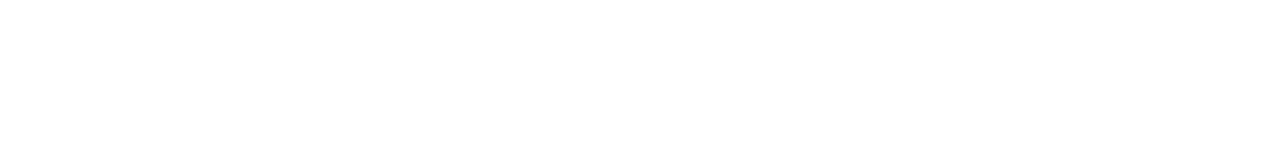
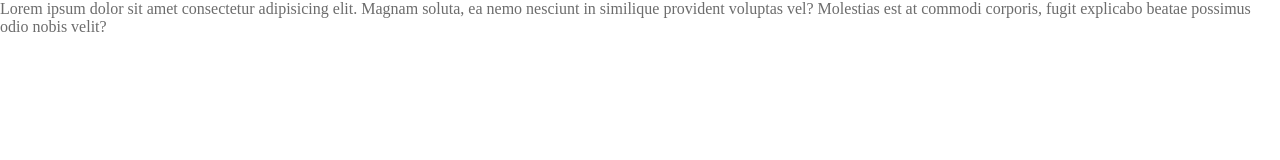
Before and after one commit to tthamisgabriel/projeto---Travelgram, a plain HTML site: page index.html in a window 1280 px wide. Drawn offline with Linux system fonts and the light colour scheme.

Commit message:
initial style guide

```diff
--- a/index.html
+++ b/index.html
@@ -7,6 +7,6 @@
     <link rel="stylesheet" href="styles/index.css">
 </head>
 <body>
-
+  <p>Lorem ipsum dolor sit amet consectetur adipisicing elit. Magnam soluta, ea nemo nesciunt in similique provident voluptas vel? Molestias est at commodi corporis, fugit explicabo beatae possimus odio nobis velit?</p>
 </body>
 </html>
--- a/styles/global.css
+++ b/styles/global.css
@@ -3,3 +3,18 @@
     padding: 0;
     box-sizing: border-box;
 }
+
+:root {
+   --brand-color: #EF5F4C;
+   --background-color: #FFFFFF;
+   --surface-color: #F5F5F5;
+   --skeleton-color: #D9D9D9;
+   --shape-transparency: #ffffff8f;
+   --text-color-primary: #313131;
+   --text-color-secondary: #6C6C6C;
+}
+
+body {
+    color: var(--text-color-secondary);
+    background-color: var(--background-color);
+}
```
Also changed, not shown: assets/Perfil de viagens (Community) (1)/AirplaneTilt.svg (added), assets/Perfil de viagens (Community) (1)/Image 01.png (added), assets/Perfil de viagens (Community) (1)/Image 02.png (added), assets/Perfil de viagens (Community) (1)/Image 03.png (added), assets/Perfil de viagens (Community) (1)/Image 04.png (added), assets/Perfil de viagens (Community) (1)/Image 05.png (added), assets/Perfil de viagens (Community) (1)/Image 06.png (added), assets/Perfil de viagens (Community) (1)/Image 07.png (added), assets/Perfil de viagens (Community) (1)/Image 08.png (added), assets/Perfil de viagens (Community) (1)/Image 09.png (added), assets/Perfil de viagens (Community) (1)/Image 10.png (added), assets/Perfil de viagens (Community) (1)/Image 11.png (added), assets/Perfil de viagens (Community) (1)/Image.svg (added), assets/Perfil de viagens (Community) (1)/Logo.svg (added), 2 more files, 2 other files.
